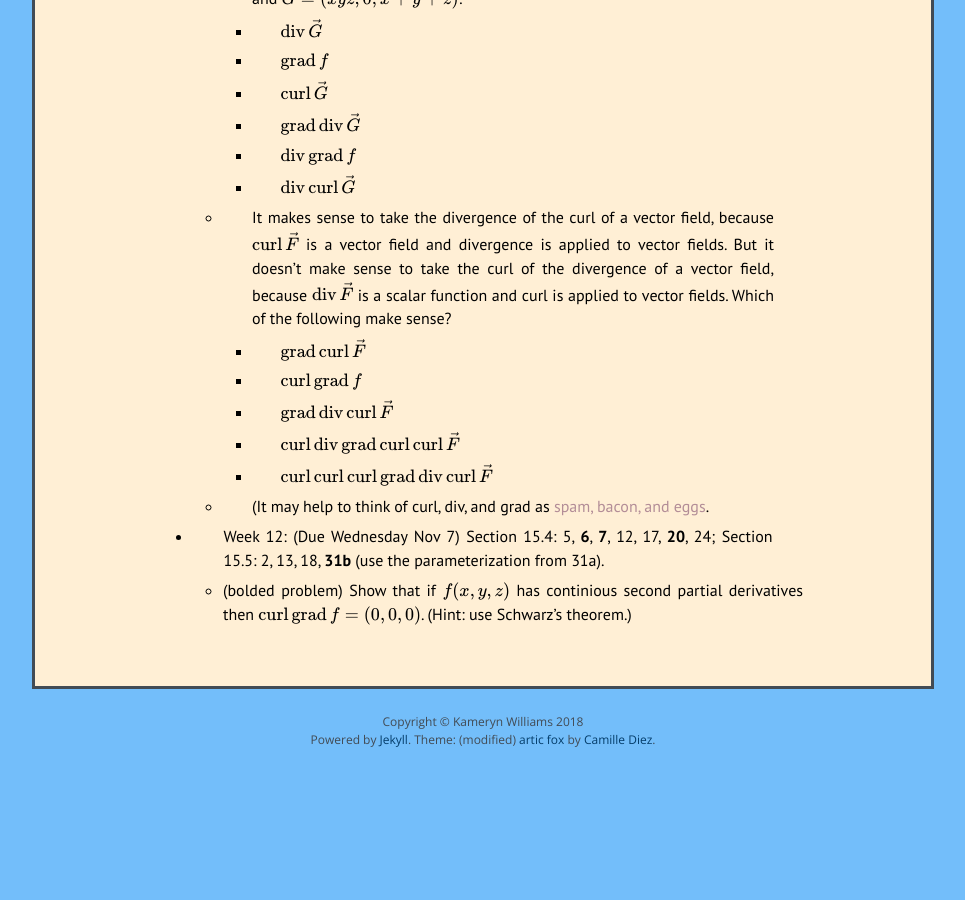
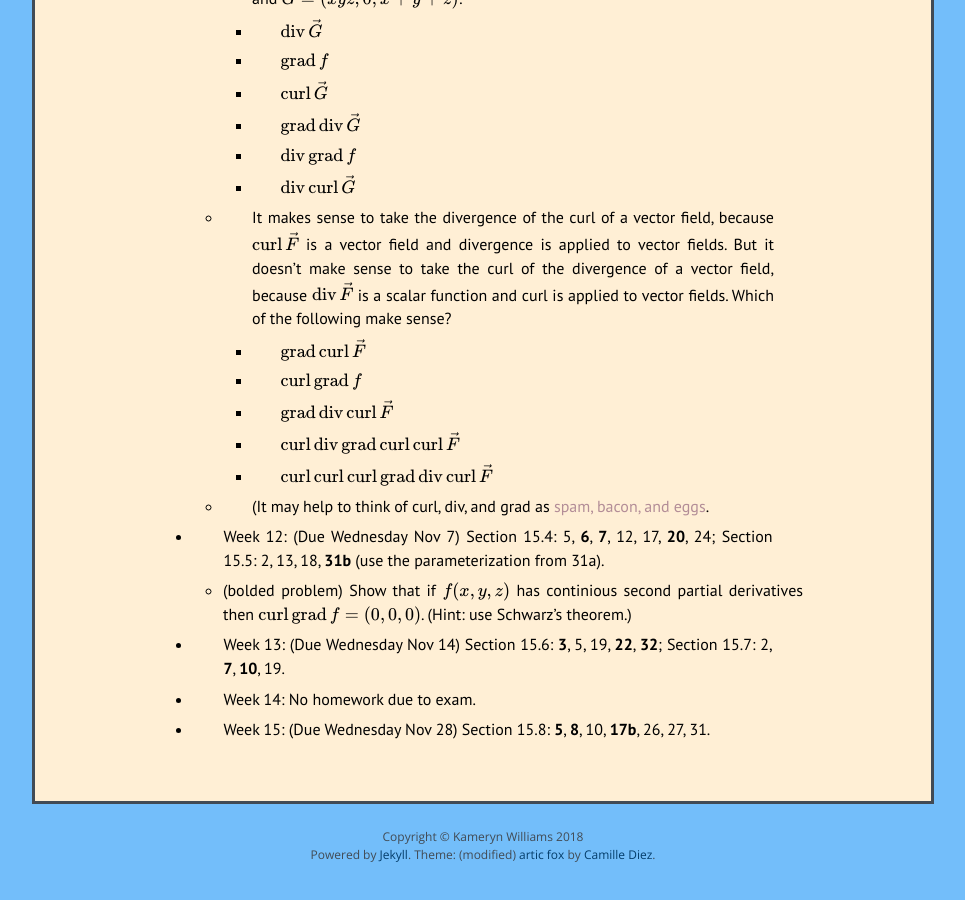
Before and after one commit to kamerynjw/kamerynjw.github.io, a Jekyll site: the page built from teaching/2018/math244.md, in a window 1280 px wide and 900 px high, scrolled down 2591 px. Shown: the whole window, without its empty margins (157-1122 px from the left). Built offline with Jekyll 4.4.1, drawn with Linux system fonts in a browser that asks for light colours; nearby versions of some CDN libraries; formulas are drawn with MathJax 3; before the commit the page ends 3376 px from its top, so only the background shows below that.

Commit message:
homework update

```diff
--- a/teaching/2018/math244.md
+++ b/teaching/2018/math244.md
@@ -114,3 +114,10 @@ I will grade among the bolded problems.
 * Week 12: (Due Wednesday Nov 7) Section 15.4: 5, **6**, **7**, 12, 17, **20**, 24; Section 15.5: 2, 13, 18, **31b** (use the parameterization from 31a).
 
     * (bolded problem) Show that if $f(x,y,z)$ has continious second partial derivatives then $\operatorname{curl} \operatorname{grad} f = (0,0,0)$. (Hint: use Schwarz's theorem.)
+
+
+* Week 13: (Due Wednesday Nov 14) Section 15.6: **3**, 5, 19, **22**, **32**; Section 15.7: 2, **7**, **10**, 19.
+
+* Week 14: No homework due to exam.
+
+* Week 15: (Due Wednesday Nov 28) Section 15.8: **5**, **8**, 10, **17b**, 26, 27, 31.
```
Also changed, not shown: teaching/2018/math302.md (+6 -0 lines).
